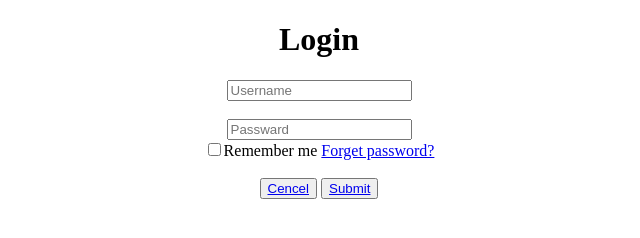
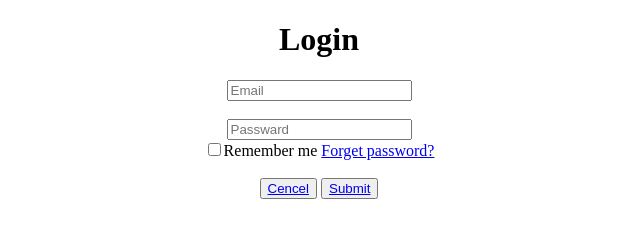
Before and after one commit to Sufiyan987/Class-Work, a plain HTML site: page INDEX.HTML in a window 1280 px wide. Shown: the full height of the page, 321-961 px from the left. Drawn offline with Linux system fonts and the light colour scheme.

Commit message:
Update INDEX.HTML

```diff
--- a/INDEX.HTML
+++ b/INDEX.HTML
@@ -5,7 +5,7 @@
 <center>
     <h1>Login</h1>
     <div class="input-box">
-        <input type="text" placeholder="Username" required><br>
+        <input type="text" placeholder="Email" required><br>
         <br>
         <input type="password" placeholder="Passward" required><br>
     </div>
```
